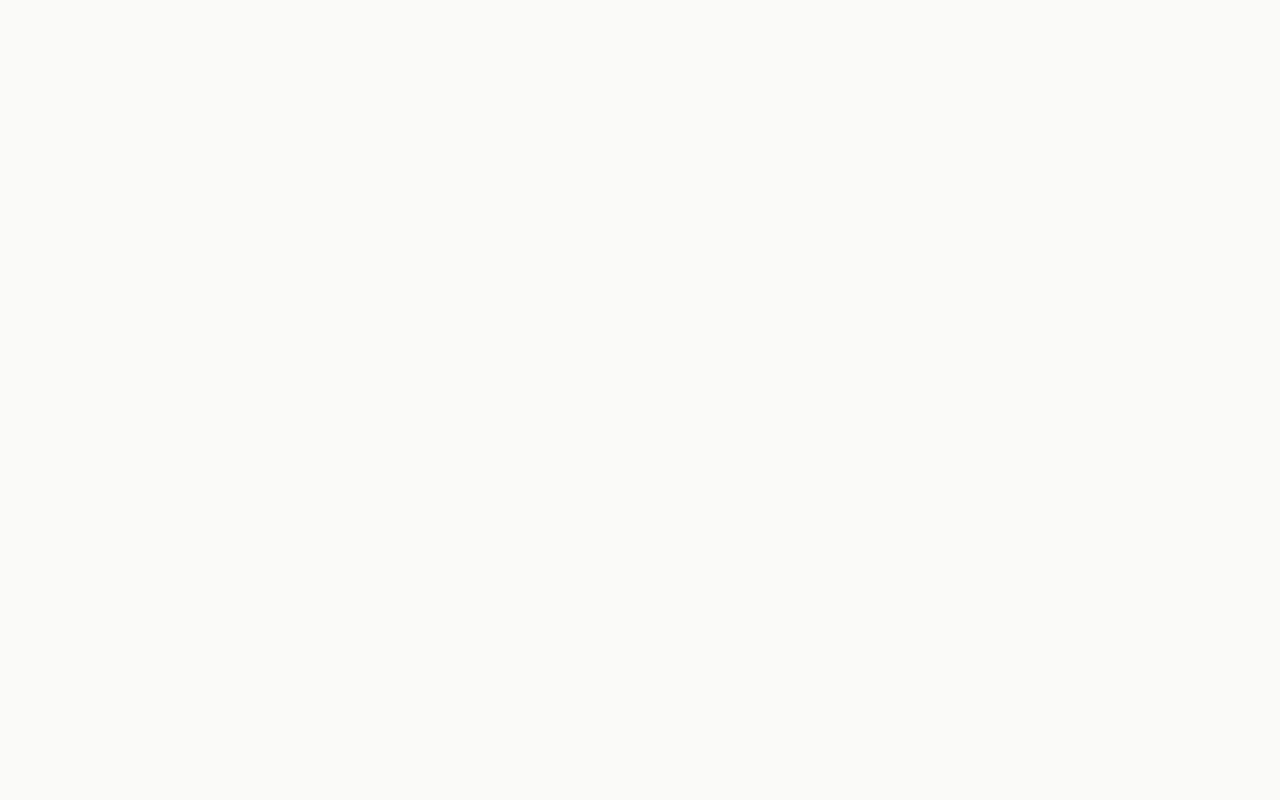
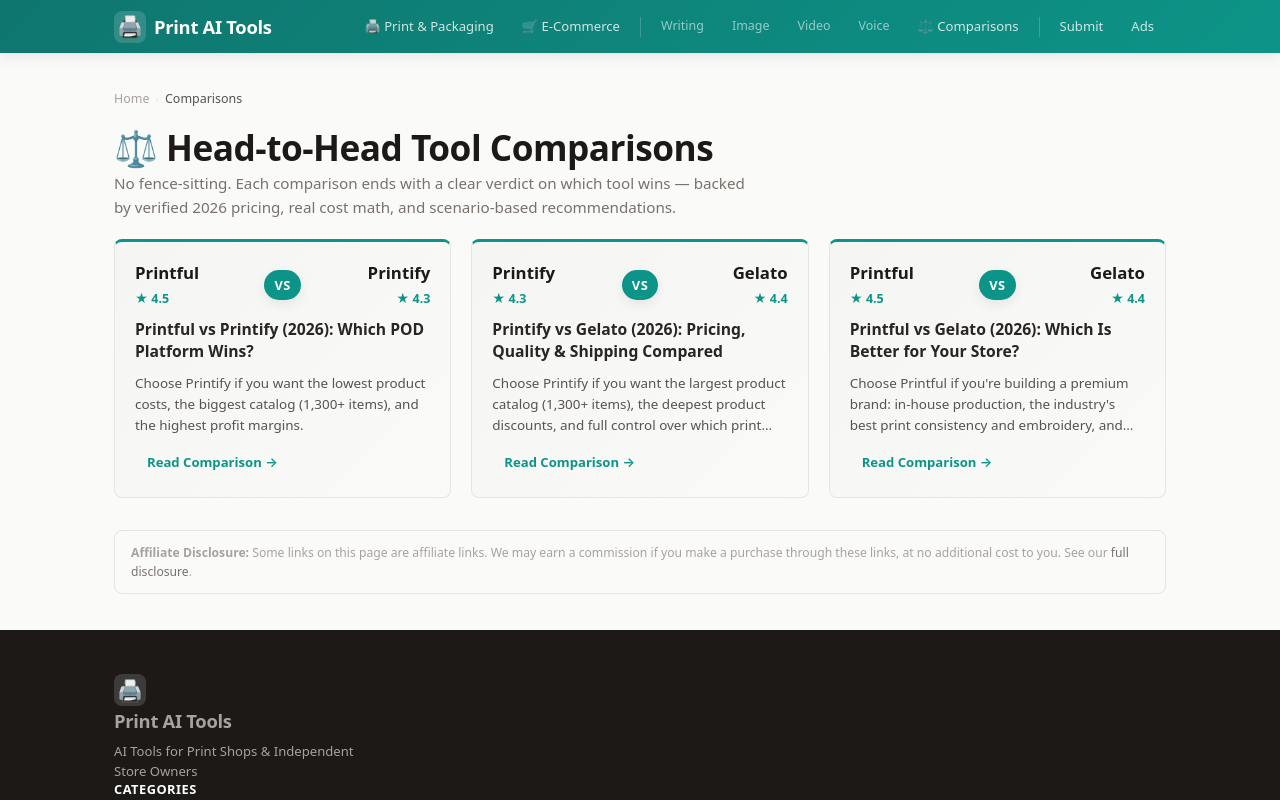
Before and after one commit to zprintprohk-rgb/aitoptools, a Next.js app: page /compare in a window 1280 px wide. Before the commit this address had no page. Shown: the top 800 px of the page. Built offline with nearby package versions, Linux system fonts and the light colour scheme.

Commit message:
UX: add Comparisons nav, homepage VS cards section, /compare/ hub, footer link

```diff
--- /dev/null
+++ b/src/app/compare/page.js
@@ -0,0 +1,72 @@
+import Link from 'next/link'
+import comparisons from '@/data/comparisons.json'
+
+export const metadata = {
+  title: 'Tool Comparisons — Head-to-Head AI & POD Platform Showdowns',
+  description: 'Side-by-side comparisons of the top print-on-demand platforms and AI tools: pricing, quality, shipping, and honest verdicts on which tool wins for your store.',
+  alternates: { canonical: 'https://aitoptools.net/compare/' },
+  openGraph: {
+    title: 'Tool Comparisons — Print AI Tools',
+    description: 'Side-by-side comparisons of the top print-on-demand platforms and AI tools.',
+    url: 'https://aitoptools.net/compare/',
+    type: 'website',
+  },
+}
+
+export default function CompareIndex() {
+  const jsonLd = JSON.stringify({
+    '@context': 'https://schema.org',
+    '@type': 'CollectionPage',
+    name: 'Tool Comparisons',
+    description: 'Side-by-side comparisons of print-on-demand platforms and AI tools.',
+    url: 'https://aitoptools.net/compare/',
+    hasPart: comparisons.map(c => ({
+      '@type': 'Article',
+      headline: c.title,
+      url: `https://aitoptools.net/compare/${c.slug}/`,
+    })),
+  })
+
+  return (
+    <>
+      <script type="application/ld+json" dangerouslySetInnerHTML={{ __html: jsonLd }} />
+
+      <div className="page-title">
+        <nav className="breadcrumb" aria-label="Breadcrumb">
+          <Link href="/">Home</Link>
+          <span className="sep">›</span>
+          <span className="current">Comparisons</span>
+        </nav>
+        <h1>⚖️ Head-to-Head Tool Comparisons</h1>
+        <p style={{ color: 'var(--k-tertiary)', fontSize: '0.95rem', maxWidth: 640 }}>
+          No fence-sitting. Each comparison ends with a clear verdict on which tool wins — backed by verified 2026 pricing, real cost math, and scenario-based recommendations.
+        </p>
+      </div>
+
+      <div className="vs-grid">
+        {comparisons.map(c => (
+          <article key={c.slug} className="vs-card">
+            <div className="vs-card-battle">
+              <div className="vs-side">
+                <span className="vs-name">{c.toolA.name}</span>
+                <span className="vs-rating">★ {c.toolA.rating}</span>
+              </div>
+              <span className="vs-badge">VS</span>
+              <div className="vs-side">
+                <span className="vs-name">{c.toolB.name}</span>
+                <span className="vs-rating">★ {c.toolB.rating}</span>
+              </div>
+            </div>
+            <h2 className="vs-title"><Link href={`/compare/${c.slug}/`}>{c.title}</Link></h2>
+            <p className="vs-verdict">{c.quickVerdict.split('.')[0]}.</p>
+            <Link href={`/compare/${c.slug}/`} className="card-cta">Read Comparison →</Link>
+          </article>
+        ))}
+      </div>
+
+      <div className="aff-disc" style={{ marginTop: 32 }}>
+        <strong>Affiliate Disclosure:</strong> Some links on this page are affiliate links. We may earn a commission if you make a purchase through these links, at no additional cost to you. See our <Link href="/affiliate-disclosure/">full disclosure</Link>.
+      </div>
+    </>
+  )
+}
--- a/src/app/globals.css
+++ b/src/app/globals.css
@@ -869,6 +869,59 @@
 }
 .compare-table td.compare-cell.tie { color: var(--k-secondary); }
 
+/* --- VS Comparison Cards --- */
+.vs-grid {
+  display: grid;
+  grid-template-columns: repeat(auto-fill, minmax(300px, 1fr));
+  gap: 20px;
+}
+.vs-card {
+  background: linear-gradient(135deg, var(--bg-alt) 0%, var(--bg-page) 100%);
+  border: 1px solid var(--border);
+  border-top: 3px solid var(--c-primary);
+  border-radius: var(--radius-sm);
+  padding: 18px 20px;
+  display: flex;
+  flex-direction: column;
+  gap: 10px;
+  transition: border-color var(--transition), box-shadow var(--transition);
+}
+.vs-card:hover { border-color: var(--border-hover); box-shadow: var(--shadow-md); }
+.vs-card-battle {
+  display: flex;
+  align-items: center;
+  justify-content: space-between;
+  gap: 10px;
+}
+.vs-side { display: flex; flex-direction: column; gap: 2px; flex: 1; }
+.vs-side:last-child { text-align: right; }
+.vs-name { font-weight: 700; font-size: 1.05rem; color: var(--k-deep); }
+.vs-rating { font-size: 0.78rem; color: var(--c-primary); font-weight: 600; }
+.vs-badge {
+  background: var(--c-primary);
+  color: #fff;
+  font-weight: 800;
+  font-size: 0.8rem;
+  letter-spacing: 0.5px;
+  padding: 5px 10px;
+  border-radius: 100px;
+  box-shadow: var(--shadow-md);
+  flex-shrink: 0;
+}
+.vs-title { font-size: 0.98rem; font-weight: 600; line-height: 1.4; }
+.vs-title a { color: var(--k-primary); }
+.vs-title a:hover { color: var(--c-primary); }
+.vs-verdict {
+  font-size: 0.84rem;
+  color: var(--k-secondary);
+  line-height: 1.55;
+  display: -webkit-box;
+  -webkit-line-clamp: 3;
+  -webkit-box-orient: vertical;
+  overflow: hidden;
+  flex: 1;
+}
+
 @media (min-width: 769px) and (max-width: 1024px) {
   .review-grid { grid-template-columns: repeat(2, 1fr); }
   .pricing-grid { grid-template-columns: repeat(2, 1fr); }
--- a/src/app/layout.js
+++ b/src/app/layout.js
@@ -59,6 +59,7 @@
               <Link href="/category/ai-image/" className="nav-link nav-secondary">Image</Link>
               <Link href="/category/ai-video/" className="nav-link nav-secondary">Video</Link>
               <Link href="/category/ai-voice/" className="nav-link nav-secondary">Voice</Link>
+              <Link href="/compare/" className="nav-link">⚖️ Comparisons</Link>
               <span className="nav-divider" aria-hidden="true" />
               <Link href="/submit-tool/" className="nav-link">Submit</Link>
               <Link href="/sponsorships/" className="nav-link">Ads</Link>
@@ -90,6 +91,7 @@
               <h4>Resources</h4>
               <Link href="/about/">About</Link>
               <Link href="/best-ai-tools/">Best AI Tools</Link>
+              <Link href="/compare/">Comparisons</Link>
               <Link href="/submit-tool/">Submit Your Tool</Link>
               <Link href="/sponsorships/">Sponsorships</Link>
             </div>
```
Also changed, not shown: src/app/page.js (+34 -0 lines), public/llms.txt, 1 other file (tests, documents, lock files or other folders).
